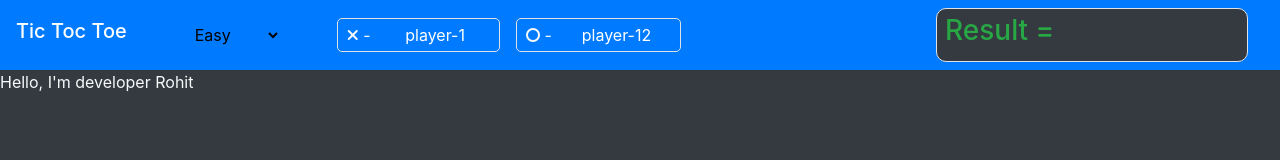
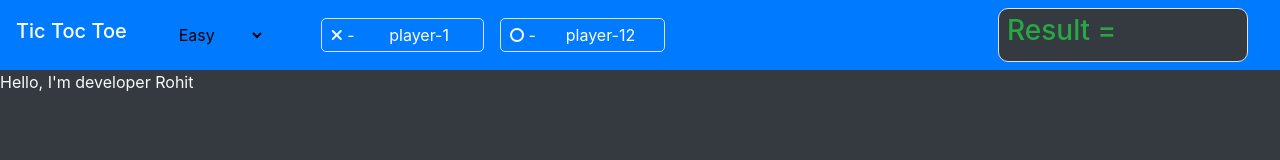
Before and after one commit to Rohit3920/Game, a plain HTML site: page tic toc toe/index.html in a window 1280 px wide. Drawn offline with Linux system fonts and the light colour scheme.

Commit message:
navigation bar are respective in all device

```diff
--- a/tic toc toe/index.html
+++ b/tic toc toe/index.html
@@ -14,8 +14,10 @@
 </head>
 
 <body class="bg-dark text-light">
-    <nav class="navbar navbar-expand navbar-dark bg-primary">
-        <h1 class="navbar-brand">Tic Toc Toe</h1>
+
+
+    <nav class="navbar navbar-dark bg-primary">
+        <h1 class="navbar-brand mr-auto mr-lg-0">Tic Toc Toe</h1>
 
         <select name="hardness" id="hardness" class="bg-transparent mx-5">
             <option value="easy">Easy</option>
@@ -24,21 +26,21 @@
             <option value="Play-friend">As friend</option>
         </select>
 
-        <div class="first border p-1 mx-lg-2">
+        <div class="first border my-3 my-lg-0 p-1 mx-lg-2">
             <i class="fa-solid fa-xmark"></i>
             -
 
             <input type="text" name="player-1" id="player-1" placeholder="player-1" />
         </div>
 
-        <div class="second border p-1 mx-2">
+        <div class="second border my-3 my-lg-0 p-1 mx-2">
             <i class="fa-solid fa-o"></i>
             -
 
             <input type="text" name="player-2" id="player-2" placeholder="player-12" />
         </div>
 
-        <div class="result navbar-brand border w-25 ml-auto text-success bg-dark">
+        <div class="result navbar-brand border my-3 my-lg-0 ml-lg-auto text-success bg-dark">
             <h3 class="pl-2">
                 Result =
                 <div class="result-text"></div>
--- a/tic toc toe/style.css
+++ b/tic toc toe/style.css
@@ -31,5 +31,6 @@ nav div input::placeholder{
 }
 
 nav .result{
+    width: 250px;
     border-radius: 10px;
 }
```
